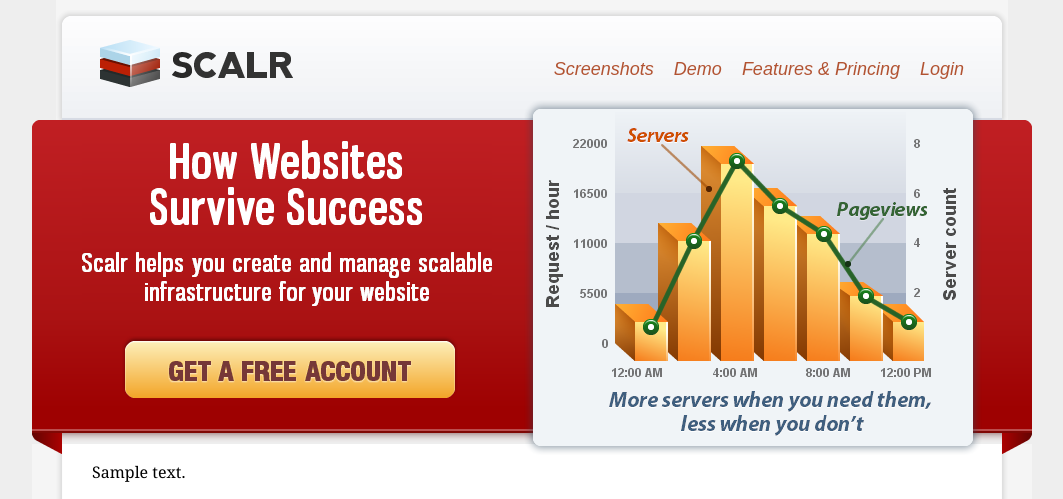
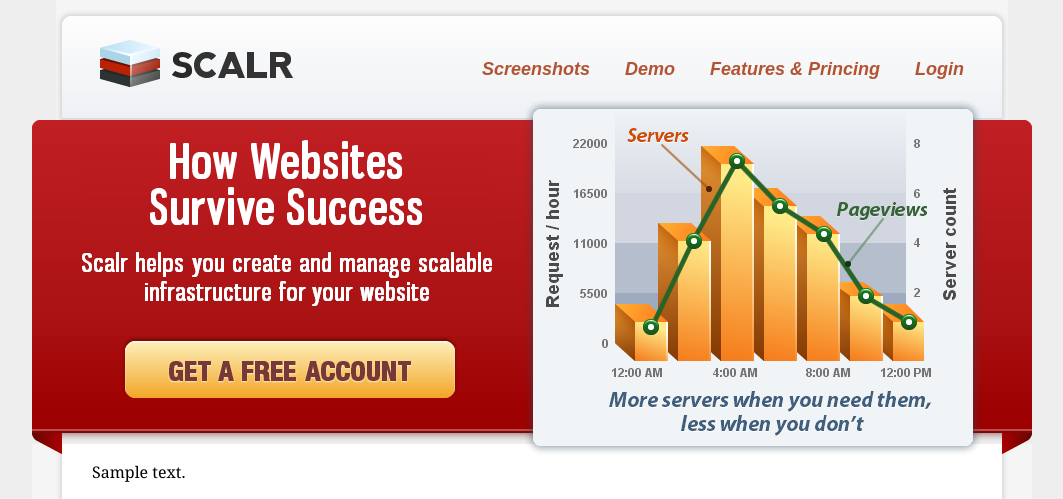
Before and after one commit to qpleple/wordpress-theme-scalr-website, a WordPress theme: template home.php in a window 1280 px wide. Shown: the top 499 px of the page, without its empty margins (108-1171 px from the left). Run offline with PHP 8.4 and a stand-in for WordPress, Linux system fonts and the light colour scheme; the site name, menu and one post (Sample post) are stand-ins, and other content is empty.

Commit message:
fixed header links

```diff
--- a/style.css
+++ b/style.css
@@ -80,7 +80,8 @@
     font-size: 18px;
     font-family: Arial;
     font-style: italic;
-    margin-left: 20px;
+    margin-left: 35px;
+    font-weight: bold;
 }
 
 /**************************************
```
